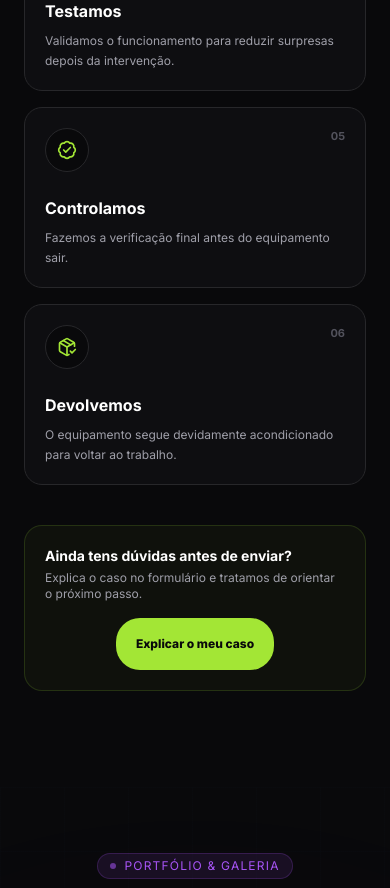
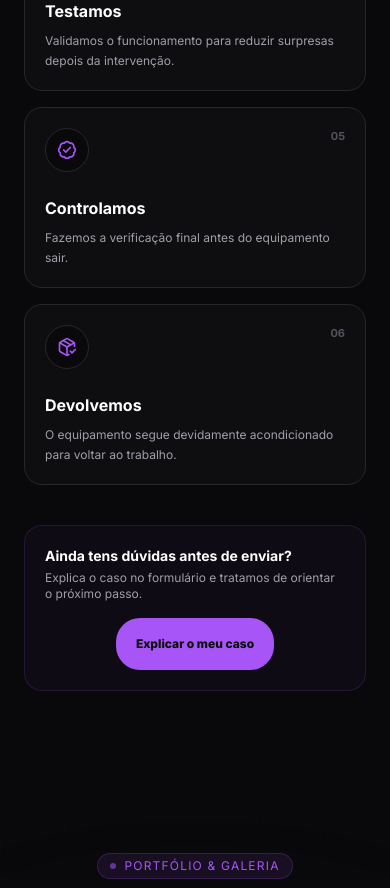
Before and after one commit to martimfm1/lab-customs-clipper, a Next.js app: page / in a window 390 px wide. Shown: the part 6320-7208 px from the top of the page. Built offline with nearby package versions, Linux system fonts and the light colour scheme.

Commit message:
Apply purple brand accent

```diff
--- a/components/process-section.tsx
+++ b/components/process-section.tsx
@@ -71,7 +71,7 @@ export default function ProcessSection() {
               className="rounded-2xl border border-zinc-800 bg-zinc-900/40 p-5"
             >
               <div className="flex items-start justify-between gap-4">
-                <div className="flex h-11 w-11 items-center justify-center rounded-xl border border-zinc-800 bg-zinc-950 text-[#a3e635]">
+                <div className="flex h-11 w-11 items-center justify-center rounded-xl border border-zinc-800 bg-zinc-950 text-[#a855f7]">
                   <Icon className="h-5 w-5" />
                 </div>
                 <span className="text-[11px] font-mono font-bold text-zinc-600">
@@ -86,7 +86,7 @@ export default function ProcessSection() {
           ))}
         </div>
 
-        <div className="mt-10 flex flex-col items-center justify-between gap-4 rounded-2xl border border-[#a3e635]/15 bg-[#a3e635]/[0.04] p-5 sm:flex-row sm:p-6">
+        <div className="mt-10 flex flex-col items-center justify-between gap-4 rounded-2xl border border-[#a855f7]/15 bg-[#a855f7]/[0.04] p-5 sm:flex-row sm:p-6">
           <div>
             <p className="text-sm font-bold text-white">
               Ainda tens dúvidas antes de enviar?
@@ -98,7 +98,7 @@ export default function ProcessSection() {
           </div>
           <a
             href="/marcacao"
-            className="inline-flex h-11 items-center justify-center rounded-xl bg-[#a3e635] px-5 text-xs font-extrabold text-zinc-950 transition hover:bg-[#b8f542]"
+            className="inline-flex h-11 items-center justify-center rounded-xl bg-[#a855f7] px-5 text-xs font-extrabold text-zinc-950 transition hover:bg-[#c084fc]"
           >
             Explicar o meu caso
           </a>
```
